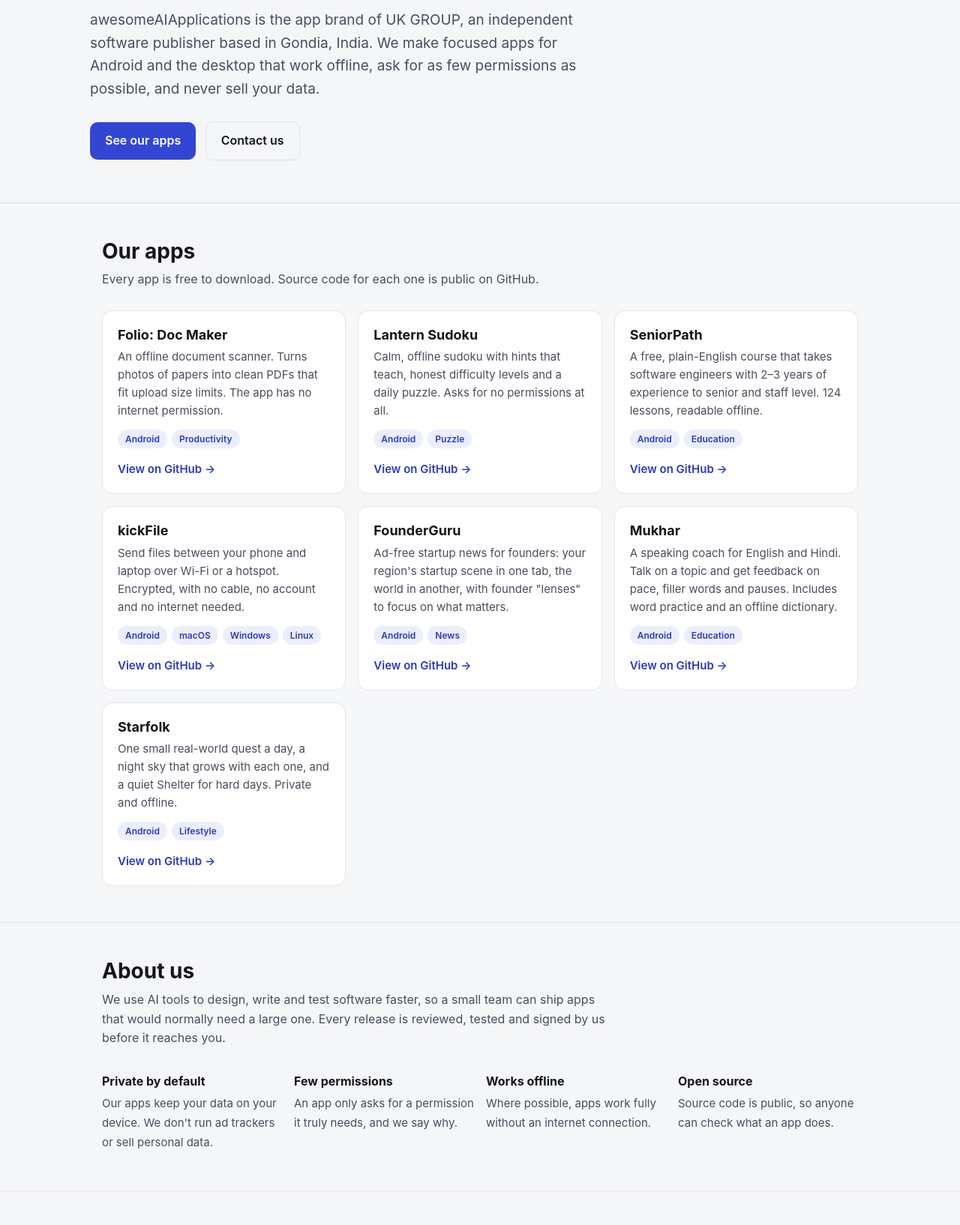
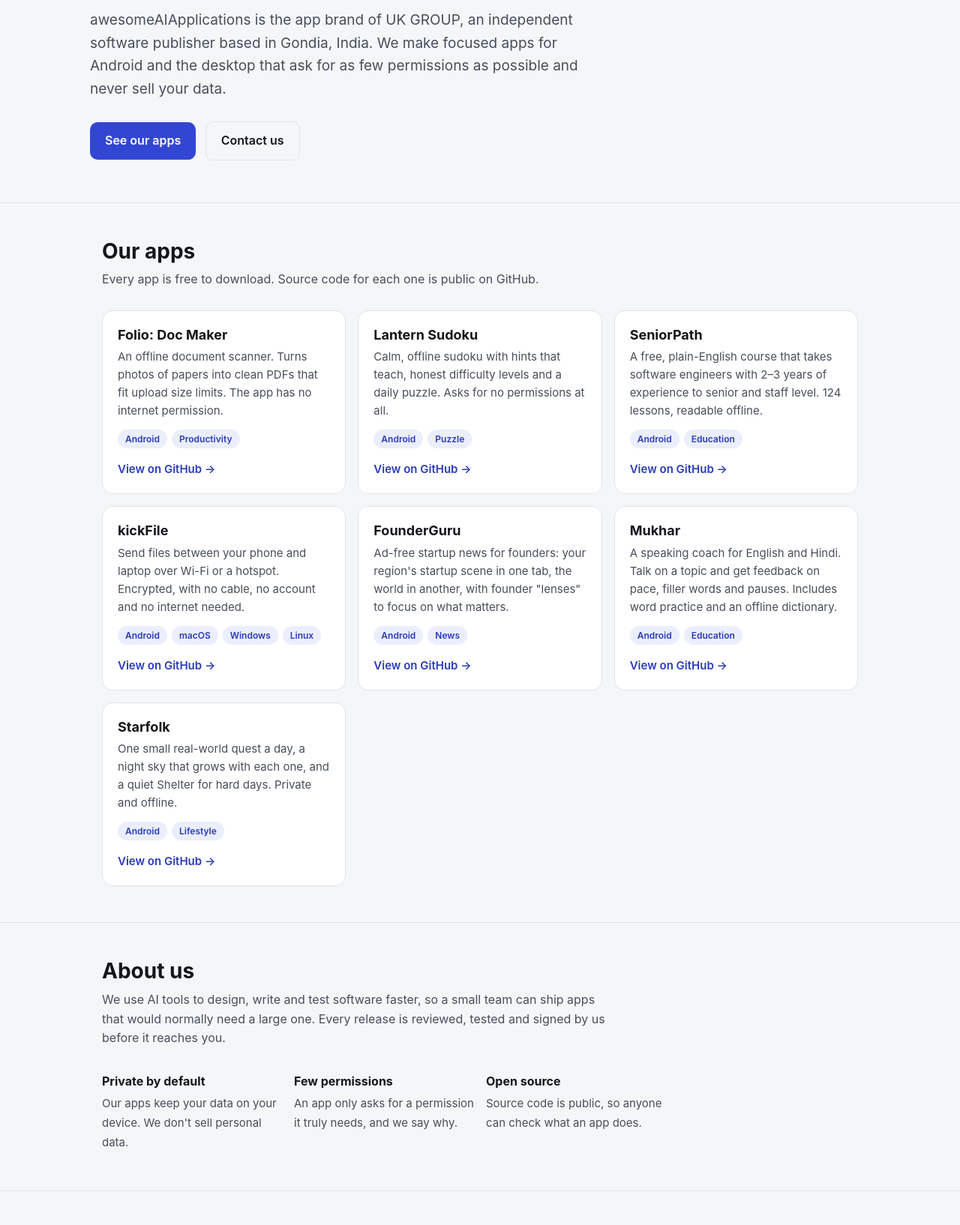
Before and after one commit to ukpratik/awesomeaiapplications, a plain HTML site: page index.html in a window 1280 px wide. Shown: the part 251-1885 px from the top of the page at 75% size. Drawn offline with Linux system fonts and the light colour scheme.

Commit message:
Org website: remove offline and no-tracker claims
Co-Authored-By: Claude Opus 5.5 <noreply@anthropic.com>

```diff
--- a/index.html
+++ b/index.html
@@ -25,7 +25,7 @@
 <main>
   <div class="wrap hero">
     <h1>Small, private, useful apps, built with the help of AI.</h1>
-    <p>awesomeAIApplications is the app brand of UK GROUP, an independent software publisher based in Gondia, India. We make focused apps for Android and the desktop that work offline, ask for as few permissions as possible, and never sell your data.</p>
+    <p>awesomeAIApplications is the app brand of UK GROUP, an independent software publisher based in Gondia, India. We make focused apps for Android and the desktop that ask for as few permissions as possible and never sell your data.</p>
     <a class="btn" href="#apps">See our apps</a>
     <a class="btn ghost" href="#contact">Contact us</a>
   </div>
@@ -86,9 +86,8 @@
       <h2>About us</h2>
       <p class="lead">We use AI tools to design, write and test software faster, so a small team can ship apps that would normally need a large one. Every release is reviewed, tested and signed by us before it reaches you.</p>
       <div class="values">
-        <div><strong>Private by default</strong><span>Our apps keep your data on your device. We don't run ad trackers or sell personal data.</span></div>
+        <div><strong>Private by default</strong><span>Our apps keep your data on your device. We don't sell personal data.</span></div>
         <div><strong>Few permissions</strong><span>An app only asks for a permission it truly needs, and we say why.</span></div>
-        <div><strong>Works offline</strong><span>Where possible, apps work fully without an internet connection.</span></div>
         <div><strong>Open source</strong><span>Source code is public, so anyone can check what an app does.</span></div>
       </div>
     </div>
```
Also changed, not shown: privacy.html (+0 -1 lines).
